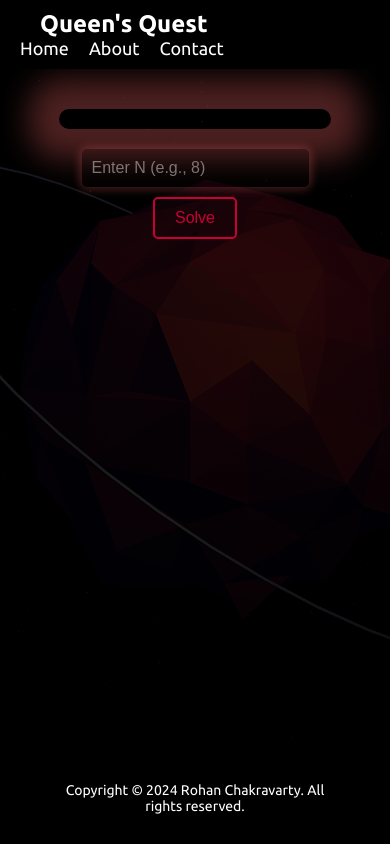
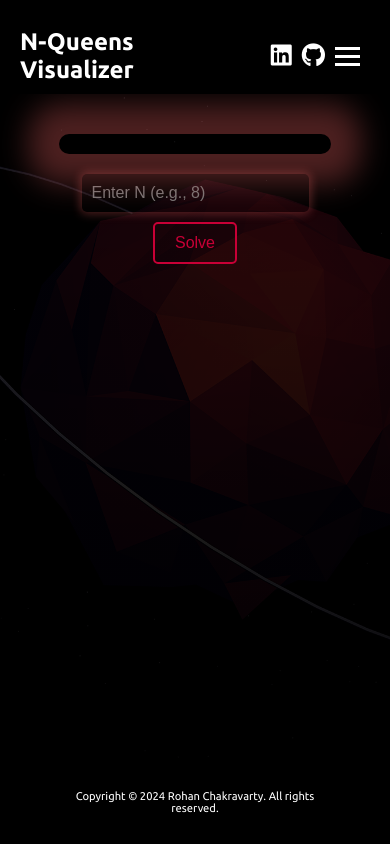
Before and after one commit to rohan3004/Queen-s-Quest, a plain HTML site: page index.html in a window 390 px wide. Drawn offline with Linux system fonts and the light colour scheme.

Commit message:
Everything Works Now

```diff
--- a/index.html
+++ b/index.html
@@ -8,18 +8,29 @@
     <link rel="preconnect" href="https://fonts.googleapis.com">
     <link rel="preconnect" href="https://fonts.gstatic.com" crossorigin>
     <link href="https://fonts.googleapis.com/css2?family=Ubuntu:ital,wght@0,300;0,400;0,500;0,700;1,300;1,400;1,500;1,700&display=swap" rel="stylesheet">
+    <link rel="stylesheet" href="https://cdnjs.cloudflare.com/ajax/libs/font-awesome/6.0.0-beta3/css/all.min.css">
     <link rel="icon" type="image/x-icon" href="favion.png">
 </head>
 <body>
-    <header>
+    <<header>
         <nav class="navbar">
-            <div class="navcontainer">
-                <h1>Queen's Quest</h1>
-                <ul>
-                    <li><a href="#">Home</a></li>
-                    <li><a href="#">About</a></li>
-                    <li><a href="#">Contact</a></li>
+            <div class="navbar-left">
+                <h1>N-Queens Visualizer</h1>
+            </div>
+            <div class="navbar-right">
+                <ul class="nav-links">
+                    <li><a href="#">Problem Statement</a></li>
+                    <li><a href="#">Leet Code</a></li>
                 </ul>
+                <div class="social-icons">
+                    <a href="https://linkedin.com" target="_blank" rel="noopener noreferrer"><i class="fab fa-linkedin"></i></a>
+                    <a href="https://github.com" target="_blank" rel="noopener noreferrer"><i class="fab fa-github"></i></a>
+                </div>
+                <div class="hamburger-menu">
+                    <div class="line"></div>
+                    <div class="line"></div>
+                    <div class="line"></div>
+                </div>
             </div>
         </nav>
     </header>
--- a/script.js
+++ b/script.js
@@ -83,3 +83,11 @@ function solveNQueens() {
         alert('No solution exists for the given N');
     }
 }
+
+
+const hamburgerMenu = document.querySelector('.hamburger-menu');
+const navLinks = document.querySelector('.nav-links');
+
+hamburgerMenu.addEventListener('click', () => {
+    navLinks.classList.toggle('active');
+});
--- a/style.css
+++ b/style.css
@@ -39,34 +39,70 @@ header {
     justify-content: space-between;
     align-items: center;
     padding: 0 20px;
+    margin: 0 auto;
 }
 
+.navbar-left{
+    flex: 1;
+}
 
-.navbar h1 {
-    font-size: 24px;
+.navbar-right{
+    display: flex;
+    align-items: center;
+}
+
+.nav-links {
+    list-style-type: none;
+    padding: 0;
+    display: flex;
+}
+
+.nav-links li {
     margin-left: 20px;
 }
 
-.navbar ul {
-    list-style-type: none;
-    display: flex;
+.nav-links li:first-child {
+    margin-left: 0;
 }
 
-.navbar ul li {
-    margin-right: 20px;
+.nav-links li a {
+    color: white;
+    text-decoration: none;
+    font-weight: bold;
 }
 
-.navbar ul li a {
-    text-decoration: none;
-    color: white;
-    font-size: 18px;
-    transition: color 0.3s;
+.nav-links li a:hover {
+    color: lightgray;
 }
 
-.navbar ul li a:hover {
-    color: #f8f9fa;
+.social-icons {
+    display: flex;
+    align-items: center;
+    margin-left: 20px;
 }
 
+.social-icons a {
+    color: white;
+    margin-left: 10px;
+    font-size: 24px; /* Adjust size as needed */
+}
+
+.social-icons a:hover {
+    color: lightgray;
+}
+
+.hamburger-menu {
+    display: none;
+    cursor: pointer;
+    padding: 10px;
+}
+
+.line {
+    width: 25px;
+    height: 3px;
+    background-color: white;
+    margin: 5px 0;
+}
 
 .board-container {
     display: flex;
@@ -182,3 +218,50 @@ footer p {
     flex-direction: column;
     margin-top: 20px;
 }
+
+
+@media screen and (max-width: 768px) {
+
+    /* .navbar h1 {
+        font-size: 1em;
+        margin-left: 5px
+    }
+    .navbar ul li {
+        margin-right: 5px;
+    }
+
+    .navbar ul li a {
+        font-size: 1em;
+    } */
+
+    footer p{
+        font-size: .7em;
+    }
+
+    .navbar-right {
+        position: relative;
+    }
+
+    .hamburger-menu {
+        display: block;
+    }
+
+    .nav-links {
+        display: none;
+        flex-direction: column;
+        position: absolute;
+        top: 100%;
+        right: 0;
+        background-color: #333;
+        width: 100%;
+        text-align: center;
+    }
+
+    .nav-links.active {
+        display: flex;
+    }
+
+    .nav-links li {
+        margin: 10px 0;
+    }
+}
```
